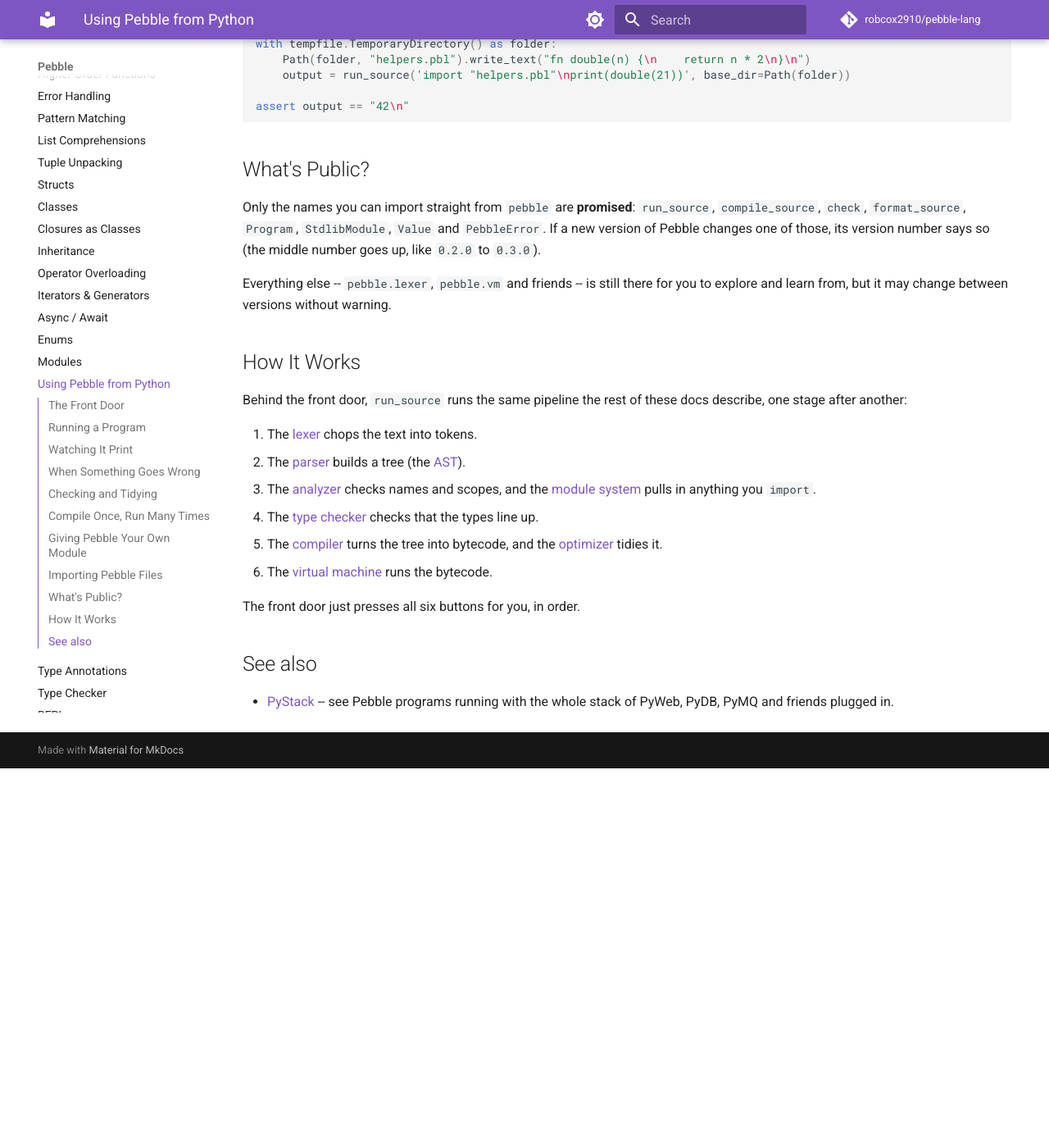
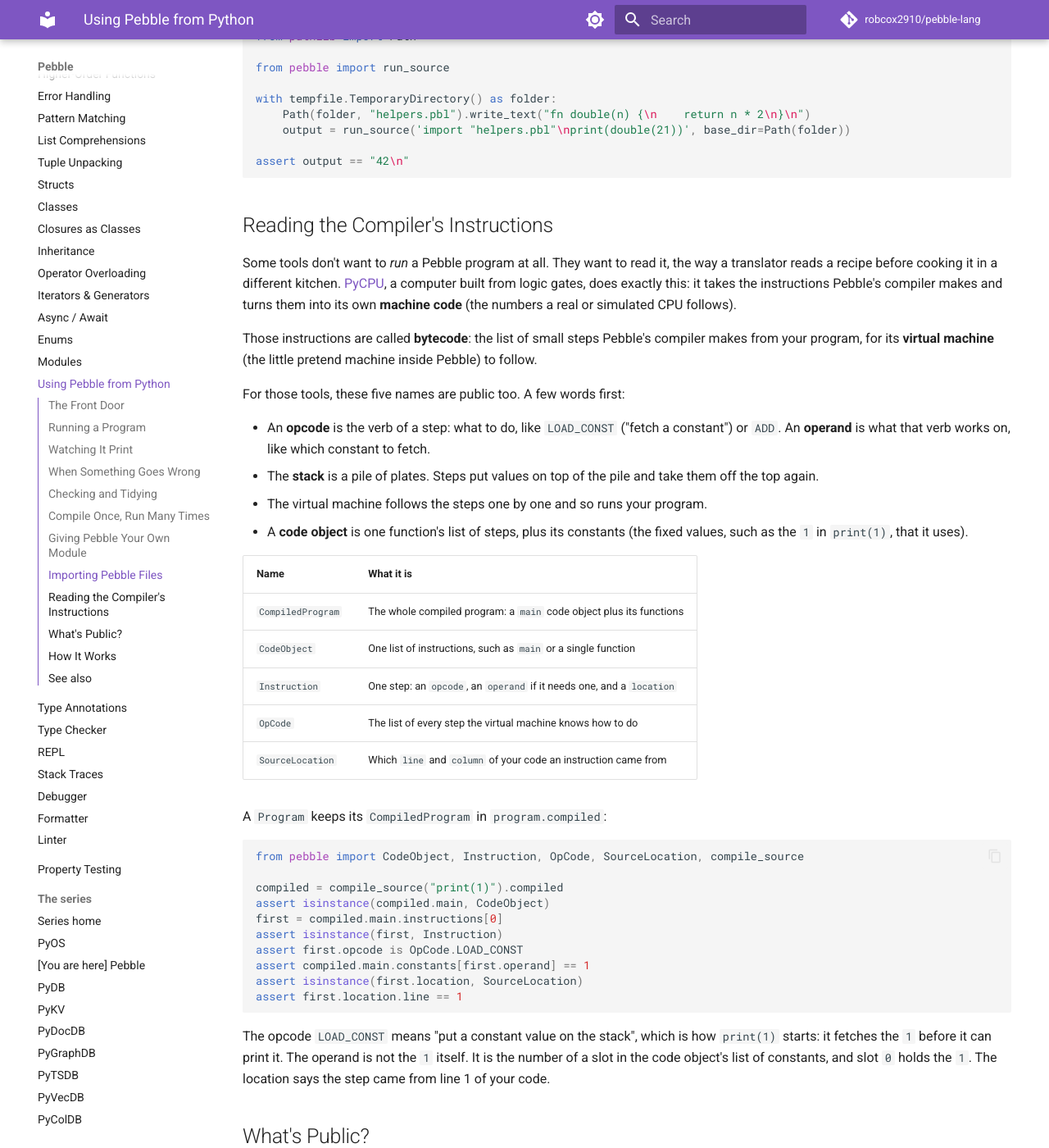
Before and after one commit to robcox2910/pebble-lang, an MkDocs documentation site: the page built from docs/concepts/using-pebble-from-python.md, in a window 1280 px wide and 1400 px high, scrolled down 3486 px. Shown: the whole window at 82% size. Built offline with MkDocs 1.6.1 and Material for MkDocs 9.7.7, drawn with Linux system fonts in a browser that asks for light colours; comment, search, counter and statistics services are not loaded; before the commit the page ends 4423 px from its top, so only the background shows below that; some of the changed text lies outside the part shown.

Commit message:
feat: export the bytecode types (#83)
* feat: export the bytecode types

Make CompiledProgram, CodeObject, Instruction, OpCode and SourceLocation
public so tools that read the compiler's output (such as PyCPU) need no
deep imports. Document them in the public-API chapter.

Co-Authored-By: Claude Sonnet 5.5 <noreply@anthropic.com>

* docs: explain the bytecode words and show SourceLocation

Co-Authored-By: Claude Sonnet 5.5 <noreply@anthropic.com>

* docs: define machine code and bytecode where first used

Co-Authored-By: Claude Sonnet 5.5 <noreply@anthropic.com>

---------

Co-authored-by: Claude Sonnet 5.5 <noreply@anthropic.com>

````diff
--- a/docs/concepts/using-pebble-from-python.md
+++ b/docs/concepts/using-pebble-from-python.md
@@ -20,6 +20,10 @@ straight from `pebble`.
 | `compile_source` | Check a program once, then run it as often as you like |
 | `check` | Is this program well-formed? |
 | `format_source` | Tidy a program into Pebble's one true style |
+
+(There are also five types for tools that want to *read* a compiled
+program instead of running it; see
+[Reading the Compiler's Instructions](#reading-the-compilers-instructions).)
 
 Every example on this page really runs: the test suite executes each one,
 and each checks its own result with `assert`.
@@ -184,13 +188,68 @@ with tempfile.TemporaryDirectory() as folder:
 assert output == "42\n"
 ```
 
+## Reading the Compiler's Instructions
+
+Some tools don't want to *run* a Pebble program at all. They want to read
+it, the way a translator reads a recipe before cooking it in a different
+kitchen. [PyCPU](https://github.com/robcox2910/pycpu), a computer built
+from logic gates, does exactly this: it takes the instructions Pebble's
+compiler makes and turns them into its own **machine code** (the numbers
+a real or simulated CPU follows).
+
+Those instructions are called **bytecode**: the list of small steps
+Pebble's compiler makes from your program, for its **virtual machine**
+(the little pretend machine inside Pebble) to follow.
+
+For those tools, these five names are public too. A few words first:
+
+- An **opcode** is the verb of a step: what to do, like `LOAD_CONST`
+  ("fetch a constant") or `ADD`. An **operand** is what that verb works
+  on, like which constant to fetch.
+- The **stack** is a pile of plates. Steps put values on top of the pile
+  and take them off the top again.
+- The virtual machine follows the steps one by one and so runs your
+  program.
+- A **code object** is one function's list of steps, plus its constants
+  (the fixed values, such as the `1` in `print(1)`, that it uses).
+
+| Name | What it is |
+|---|---|
+| `CompiledProgram` | The whole compiled program: a `main` code object plus its functions |
+| `CodeObject` | One list of instructions, such as `main` or a single function |
+| `Instruction` | One step: an `opcode`, an `operand` if it needs one, and a `location` |
+| `OpCode` | The list of every step the virtual machine knows how to do |
+| `SourceLocation` | Which `line` and `column` of your code an instruction came from |
+
+A `Program` keeps its `CompiledProgram` in `program.compiled`:
+
+```python
+from pebble import CodeObject, Instruction, OpCode, SourceLocation, compile_source
+
+compiled = compile_source("print(1)").compiled
+assert isinstance(compiled.main, CodeObject)
+first = compiled.main.instructions[0]
+assert isinstance(first, Instruction)
+assert first.opcode is OpCode.LOAD_CONST
+assert compiled.main.constants[first.operand] == 1
+assert isinstance(first.location, SourceLocation)
+assert first.location.line == 1
+```
+
+The opcode `LOAD_CONST` means "put a constant value on the stack", which
+is how `print(1)` starts: it fetches the `1` before it can print it. The
+operand is not the `1` itself. It is the number of a slot in the code
+object's list of constants, and slot `0` holds the `1`. The location says
+the step came from line 1 of your code.
+
 ## What's Public?
 
 Only the names you can import straight from `pebble` are **promised**:
 `run_source`, `compile_source`, `check`, `format_source`, `Program`,
-`StdlibModule`, `Value` and `PebbleError`. If a new version of Pebble
-changes one of those, its version number says so (the middle number goes
-up, like `0.2.0` to `0.3.0`).
+`StdlibModule`, `Value`, `PebbleError` and the five bytecode types
+listed above in "Reading the Compiler's Instructions". If a new version
+of Pebble changes one of those, its version number says so (the middle
+number goes up, like `0.2.0` to `0.3.0`).
 
 Everything else -- `pebble.lexer`, `pebble.vm` and friends -- is still
 there for you to explore and learn from, but it may change between
````
Also changed, not shown: src/pebble/__init__.py (+7 -0 lines), 1 other file.
